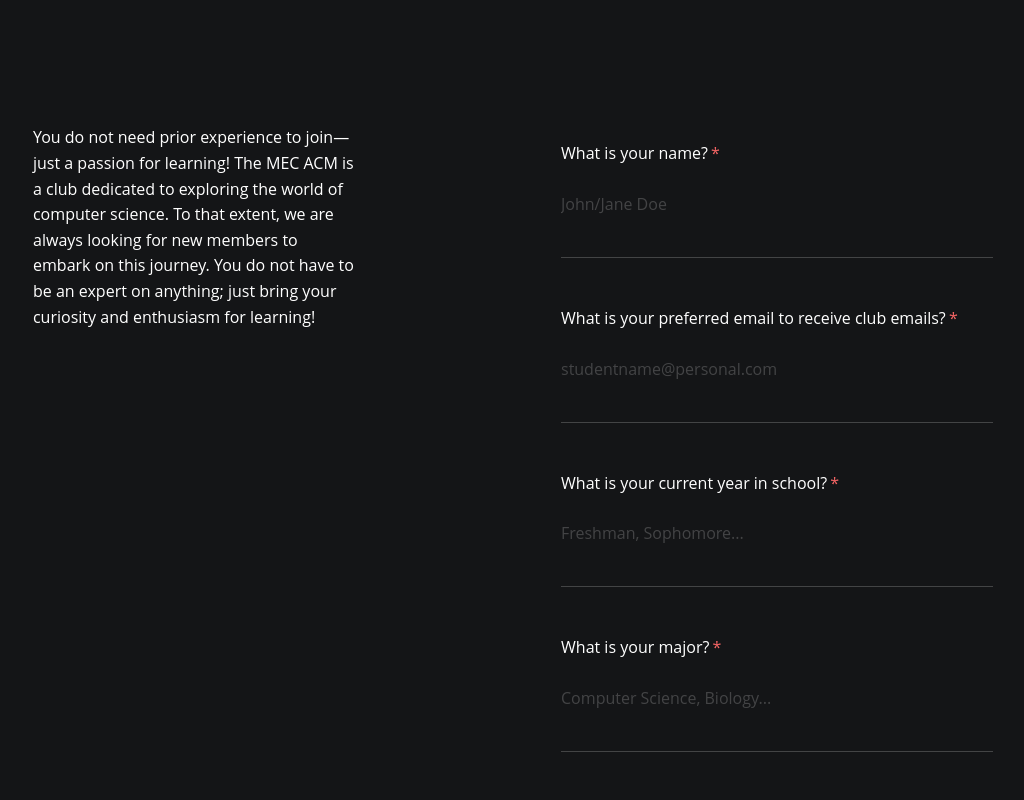
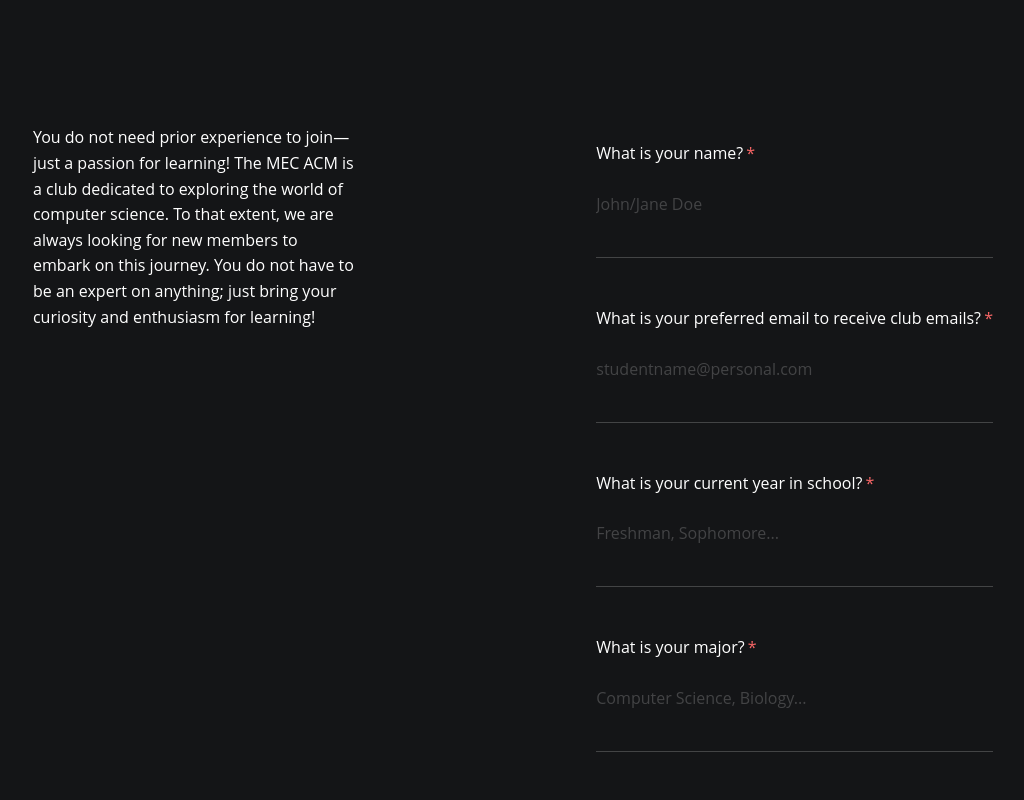
Before and after one commit to JaleelB/mec-acm, a Next.js app: page /join in a window 1280 px wide. Shown: the part 540-1340 px from the top of the page, without its empty margins (127-1151 px from the left). Built offline with nearby package versions, Linux system fonts and the light colour scheme.

Commit message:
added join page animations

```diff
--- a/pages/join.jsx
+++ b/pages/join.jsx
@@ -1,6 +1,7 @@
 import { Box, Flex, Stack, Text } from '@chakra-ui/react'
+import { motion } from 'framer-motion'
 import React from 'react'
-import { ResponsiveSection, RoundButton, TextInput, Title } from '../components'
+import { HeroAnimationWrapper, ResponsiveSection, RoundButton, TextInput, Title } from '../components'
 import { Layout } from '../layout'
 
 const Join = () => {
@@ -12,11 +13,11 @@ const Join = () => {
             display={{base: 'block', lg: 'none'}}
             pt={{base: '20vw', lgTablet: '5vw', lg: 0}}
         />
-        <Box>
+        <HeroAnimationWrapper>
           <Title>Hey there!</Title>
           <Title>Wanna join the club?</Title>
           <Title>You will have to fill out a form</Title>
-        </Box>
+        </HeroAnimationWrapper>
 
         <Flex
           direction={{base: "column", lg: "row"}}
@@ -24,6 +25,15 @@ const Join = () => {
           mt={{base: '5rem', lgTablet:'7.5rem', lgDesktop:'wrap2Md'}}
         >
           <Box flex=" 0 0 45%" >
+            <motion.div
+              initial={{ opacity: 0, y: 90 }}
+              animate={{ opacity: 1, y: 0 }}
+              transition={{
+                  type: "easeInOut",
+                  duration: .9,
+                  delay: 1.2,
+              }}
+            >
               <Text w={{base: "100%", md: "75%"}}>
                 You do not need prior experience to join—just a passion for learning!
                 The MEC ACM is a club dedicated to exploring the world of computer science.
@@ -31,13 +41,25 @@ const Join = () => {
                 You do not have to be an expert on anything; just bring your curiosity and enthusiasm
                 for learning!
               </Text>
+            </motion.div>
           </Box>
+
+          <motion.div
+              initial={{ opacity: 0, y: 90 }}
+              animate={{ opacity: 1, y: 0 }}
+              transition={{
+                  type: "easeInOut",
+                  duration: .9,
+                  delay: 2.2,
+              }}
+          >
             <Stack flex="0 0 45%" spacing="1rem" mt={{base: '5rem', lgTablet:0}}>
                 <TextInput label="What is your name?" ph="John/Jane Doe"/>
                 <TextInput label="What is your preferred email to receive club emails?" ph="studentname@personal.com"/>
                 <TextInput label="What is your current year in school?" ph="Freshman, Sophomore..." />
                 <TextInput label="What is your major?" ph="Computer Science, Biology..."/>
             </Stack>
+          </motion.div>
         </Flex>
 
         <Flex
```
Lines whose indentation alone changed are shown as unchanged.
